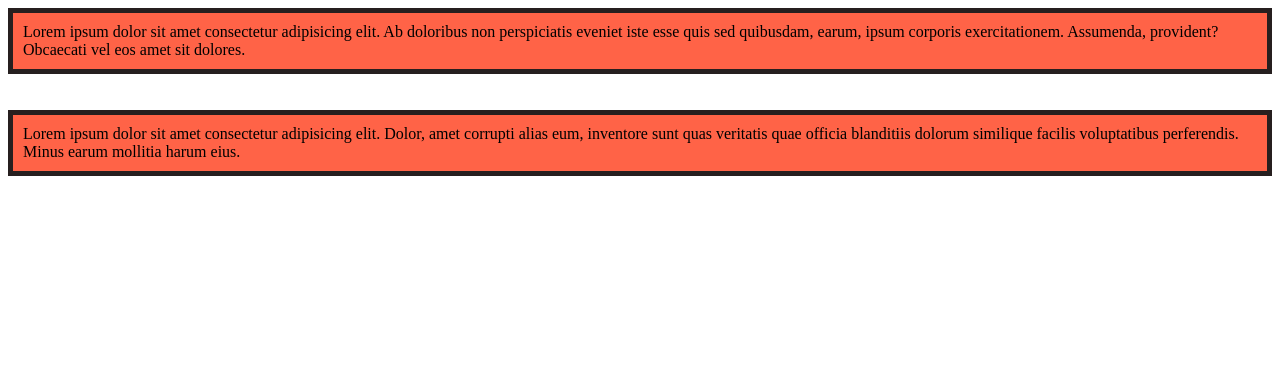
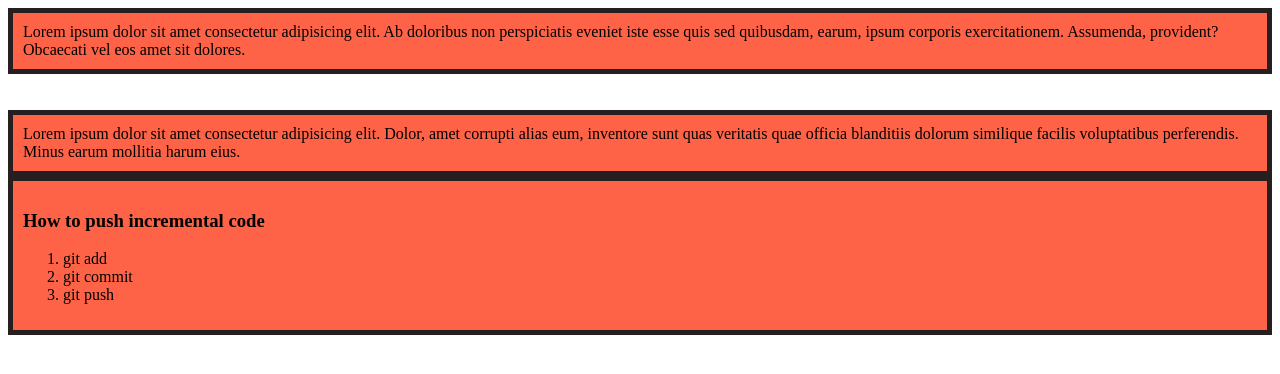
Before and after one commit to yeasmin-sy/my-simple-website, a plain HTML site: page index.html in a window 1280 px wide. Drawn offline with Linux system fonts and the light colour scheme.

Commit message:
added list

```diff
--- a/index.html
+++ b/index.html
@@ -19,6 +19,15 @@
     <div>Lorem ipsum dolor sit amet consectetur adipisicing elit. Dolor, amet corrupti alias eum, inventore sunt quas
         veritatis quae officia blanditiis dolorum similique facilis voluptatibus perferendis. Minus earum mollitia harum
         eius.</div>
+
+        <div>
+            <h3>How to push incremental code</h3>
+            <ol>
+                <li>git add</li>
+                <li>git commit</li>
+                <li>git push</li>
+            </ol>
+        </div>
 </body>
 
 </html>
```
